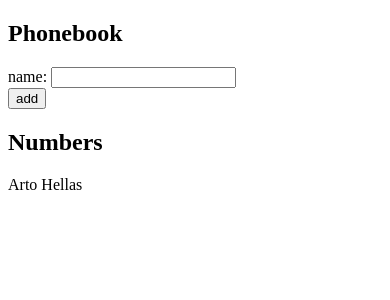
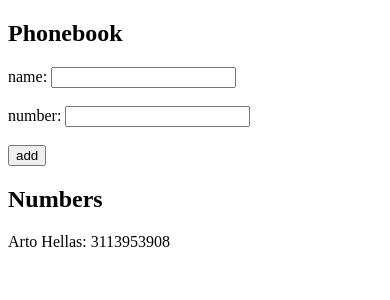
Before and after one commit to Saisho137/part2, a React (Create React App) app in the folder phonebook/: page / in a window 390 px wide. Shown: the top 300 px of the page. Built offline with nearby package versions, Linux system fonts and the light colour scheme.

Commit message:
phonebook => 2.8

```diff
--- a/phonebook/src/App.js
+++ b/phonebook/src/App.js
@@ -2,30 +2,38 @@ import React, { useState } from 'react'
 
 const App = () => {
   const [ persons, setPersons ] = useState([
-    { name: 'Arto Hellas' } ])
+    { name: 'Arto Hellas',
+      number: '3113953908' } ])
   const [ newName, setNewName ] = useState('')
+  const [ newNumber, setNewNumber ] = useState('')
   //
   const addItem = (event) => {
     event.preventDefault()
     const nameObject = {
-      name: newName
+      name: newName,
+      number: newNumber
     }
     if (persons.find(element => element.name === newName)){
       alert(`${newName} is already added to phonebook`)
     } else{
       setPersons(persons.concat(nameObject))
       setNewName('')
+      setNewNumber('')
     }
   }
   //
-  const handleItemChange = (event) => {
+  const handleNameChange = (event) => {
     //console.log(event.target.value)
     setNewName(event.target.value)
   }
-  const Display = ({person}) => {
+  const handleNumberChange = (event) => {
+    //console.log(event.target.value)
+    setNewNumber(event.target.value)
+  }
+  const Display = ({person, number}) => {
     return (
       <div>
-      <p>{person}</p>
+      <p>{person}: {number}</p>
       </div>
     )
   }
@@ -37,16 +45,25 @@ const App = () => {
         <div>
           name: <input
             value={newName}
-            onChange={handleItemChange}
+            onChange={handleNameChange}
           />
         </div>
+        <br></br>
+        <div>
+          number: <input
+            value={newNumber}
+            onChange={handleNumberChange}
+          />
+        </div>
+        <br></br>
         <div>
           <button type="submit">add</button>
         </div>
       </form>
       <h2>Numbers</h2>
       {persons.map( person =>
-      <Display key={person.name} person={person.name}/>)}
+      <Display key={person.name}
+      person={person.name} number={person.number}/>)}
     </div>
   )
 }
```
